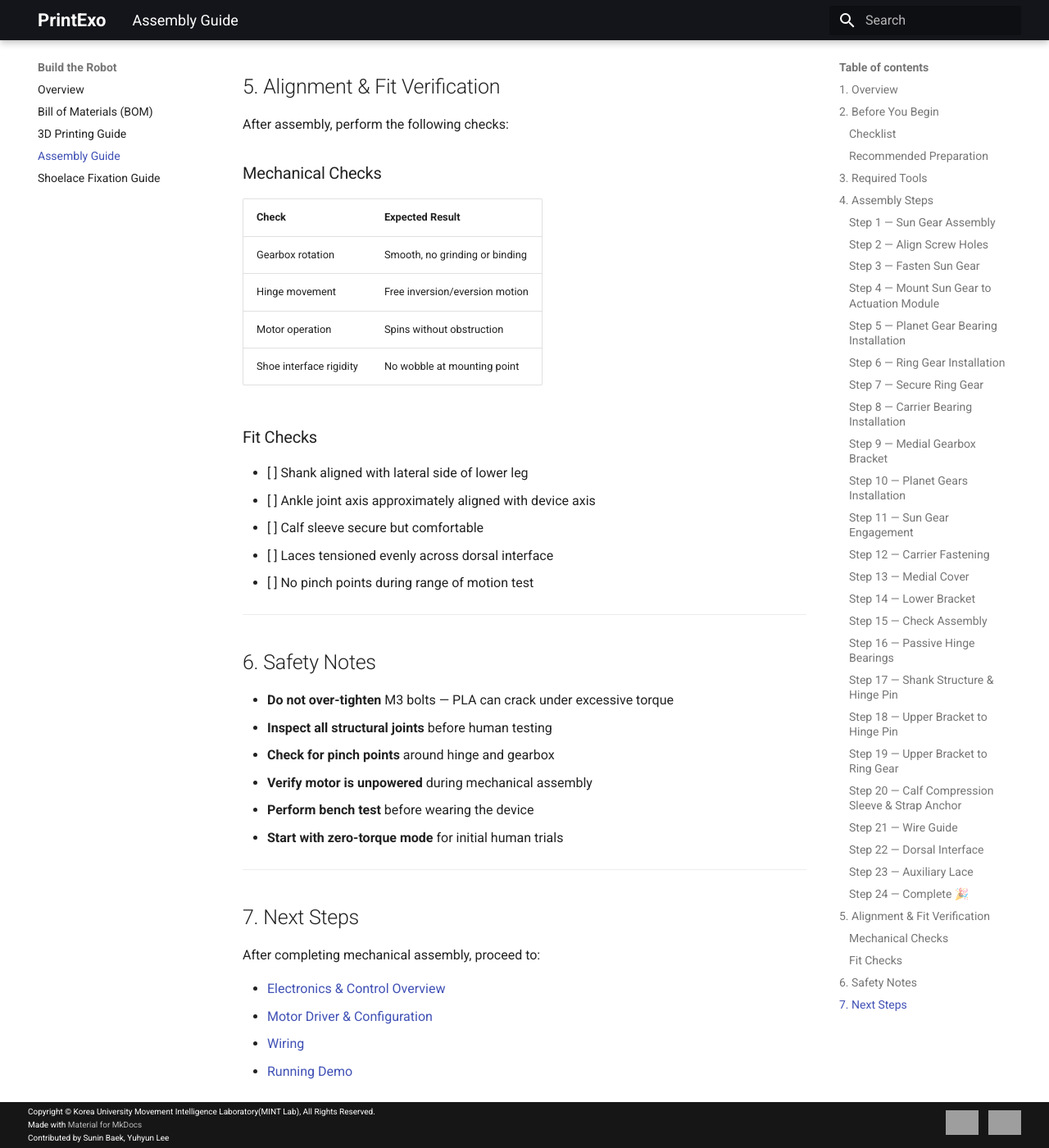
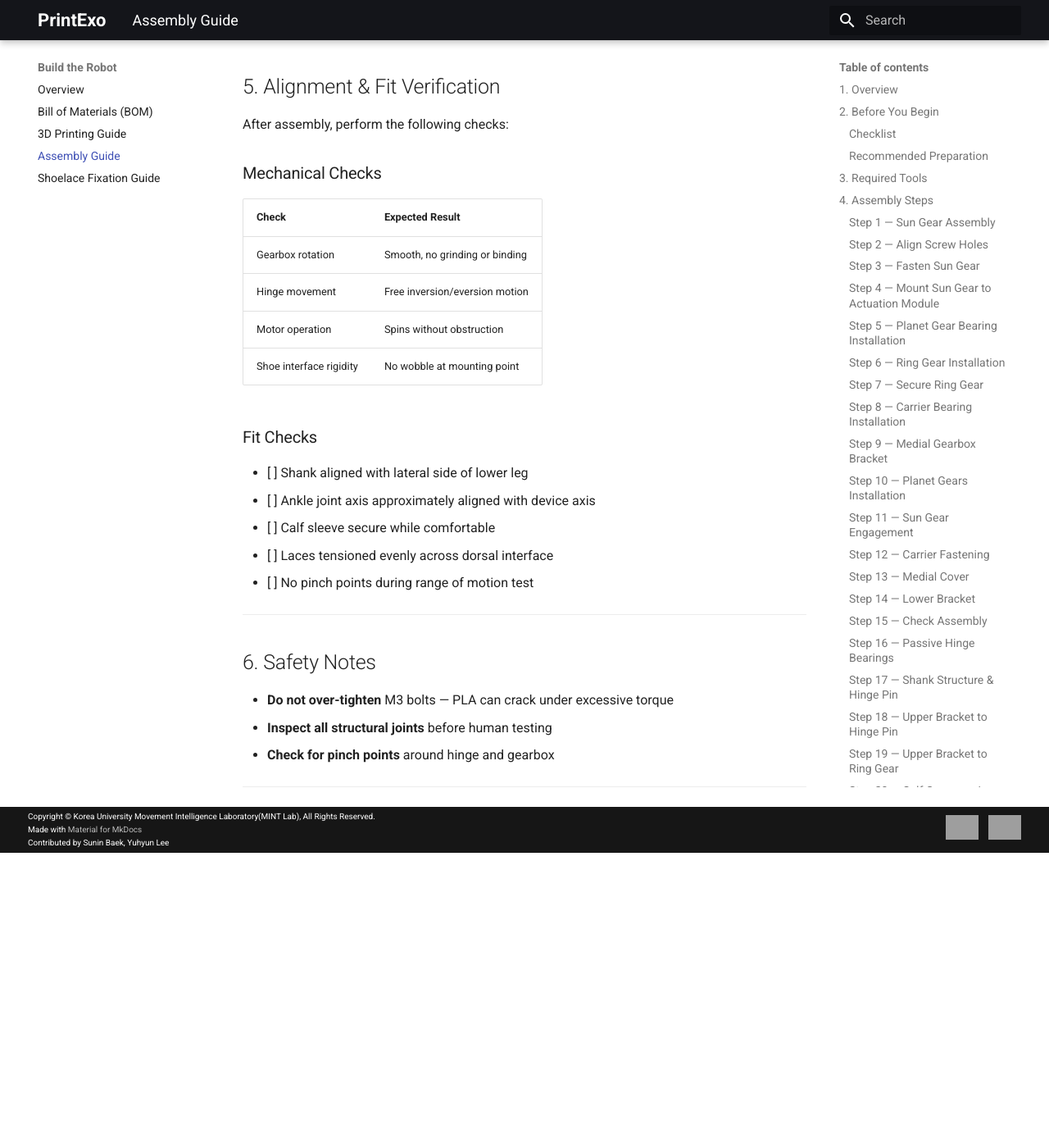
Before and after one commit to printexo/printexo.github.io, an MkDocs documentation site: the page built from docs/hardware/assembly.md, in a window 1280 px wide and 1400 px high, scrolled down 28300 px. Shown: the whole window at 82% size. Built offline with MkDocs 1.6.1 and Material for MkDocs 9.7.7, drawn with Linux system fonts in a browser that asks for light colours; after the commit the page ends 29340 px from its top, so only the background shows below that; grey boxes are pictures that could not be loaded.

Commit message:
Update assembly.md

```diff
--- a/docs/hardware/assembly.md
+++ b/docs/hardware/assembly.md
@@ -306,7 +306,7 @@ After assembly, perform the following checks:
 
 - [ ] Shank aligned with lateral side of lower leg
 - [ ] Ankle joint axis approximately aligned with device axis
-- [ ] Calf sleeve secure but comfortable
+- [ ] Calf sleeve secure while comfortable
 - [ ] Laces tensioned evenly across dorsal interface
 - [ ] No pinch points during range of motion test
 
@@ -317,17 +317,5 @@ After assembly, perform the following checks:
 - **Do not over-tighten** M3 bolts — PLA can crack under excessive torque
 - **Inspect all structural joints** before human testing
 - **Check for pinch points** around hinge and gearbox
-- **Verify motor is unpowered** during mechanical assembly
-- **Perform bench test** before wearing the device
-- **Start with zero-torque mode** for initial human trials
 
 ---
-
-## 7. Next Steps
-
-After completing mechanical assembly, proceed to:
-
-- [Electronics & Control Overview](../elec_control/index.md)
-- [Motor Driver & Configuration](../elec_control/motor.md)
-- [Wiring](../elec_control/wiring.md)
-- [Running Demo](../elec_control/demo.md)
```
